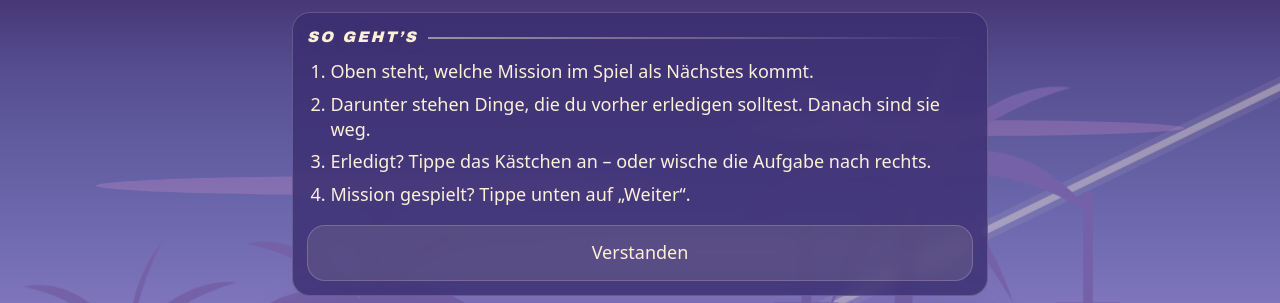
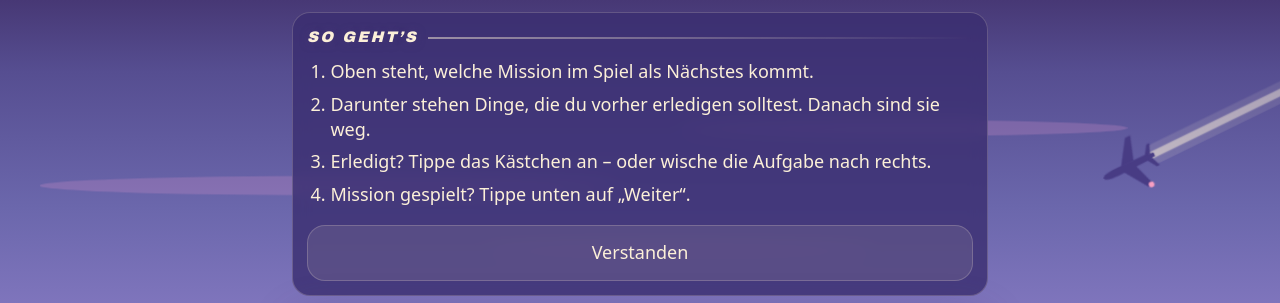
Before and after one commit to GADoubleFToTheL/gta6-checklist, a website with bundled scripts: page index.html in a window 1280 px wide. Shown: the top 303 px of the page. Built offline with nearby package versions, Linux system fonts and the light colour scheme.

Commit message:
style: proper jet with fading contrail, VI app icon
- Background plane redrawn as a top-down jet silhouette with gradient contrail,
  blinking light and a smooth fade-in/fade-out flight; cloud streaks drift slowly
- New app icon: serif Roman numeral VI on the dusk gradient with palms;
  PNGs now rendered from icon.svg via Playwright

Co-Authored-By: Claude Opus 5.5 <noreply@anthropic.com>
Claude-Session: https://claude.ai/code/session_016Z1cSr7km7o82CmCx46Nv7

```diff
--- a/index.html
+++ b/index.html
@@ -14,48 +14,26 @@
 <body>
 <div class="scene sky" aria-hidden="true">
   <svg viewBox="0 0 400 200" preserveAspectRatio="xMidYMin slice">
-    <g fill="#d091ca" opacity=".28">
+    <g class="streak" fill="#d091ca" opacity=".28">
       <ellipse cx="120" cy="58" rx="90" ry="3"/><ellipse cx="300" cy="40" rx="70" ry="2.5"/><ellipse cx="230" cy="78" rx="60" ry="2"/>
     </g>
     <g class="jet">
-      <path d="M262 96 L430 14" stroke="#fcf0d8" stroke-width="2.2" stroke-linecap="round" opacity=".35"/>
-      <path d="M262 96 L430 14" stroke="#fcf0d8" stroke-width="6" stroke-linecap="round" opacity=".08"/>
-      <path d="M249 102 l12-5 l2 1 l-5 3 l6 4 l-2 1 l-7-3 l-4 2 l1 2 l-2 0 l-2-3z" fill="#545484"/>
-    </g>
-  </svg>
-</div>
-<div class="scene ground" aria-hidden="true">
-  <svg viewBox="0 0 400 300" preserveAspectRatio="xMidYMax slice">
-    <defs>
-      <g id="palm">
-        <path d="M47 200 C49 150 43 100 52 40 L56 41 C48 100 54 150 53 200 Z"/>
-        <path d="M54 40 Q78 28 98 52 Q76 38 54 43Z M54 40 Q74 18 92 20 Q72 26 54 42Z M54 40 Q56 18 66 6 Q58 22 55 41Z
-                 M54 40 Q36 18 18 22 Q38 26 53 42Z M54 40 Q28 30 10 56 Q32 38 53 43Z M54 41 Q70 50 78 74 Q66 54 54 44Z
-                 M54 41 Q38 52 32 76 Q42 56 54 44Z"/>
+      <defs>
+        <linearGradient id="trail" x1="0" y1="0" x2="1" y2="0">
+          <stop offset="0" stop-color="#fcf0d8" stop-opacity=".55"/>
+          <stop offset="1" stop-color="#fcf0d8" stop-opacity="0"/>
+        </linearGradient>
+      </defs>
+      <g transform="translate(262 96) rotate(-26)">
+        <rect x="6" y="-1.1" width="260" height="2.2" rx="1.1" fill="url(#trail)"/>
+        <rect x="6" y="-3.2" width="200" height="6.4" rx="3.2" fill="url(#trail)" opacity=".25"/>
+        <g transform="rotate(180)" fill="#483c84">
+          <path d="M9 0 C9-.9 7-1.2 4.5-1.2 L-6-1 L-8.5-.6 V.6 L-6 1 L4.5 1.2 C7 1.2 9 .9 9 0Z"/>
+          <path d="M2.5-1 L-2.5-8.5 H-4.3 L-1.8-1Z M2.5 1 L-2.5 8.5 H-4.3 L-1.8 1Z"/>
+          <path d="M-5.6-.8 L-7.6-3.8 H-8.6 L-7.4-.7Z M-5.6 .8 L-7.6 3.8 H-8.6 L-7.4 .7Z"/>
+          <circle class="blink" cx="-3.6" cy="-8.2" r=".9" fill="#f89fc2"/>
+        </g>
       </g>
-    </defs>
-    <path fill="#b285ca" opacity=".55" d="M0 300 V268 h18 v-8 h14 v6 h20 v-14 h10 v10 h26 v-6 h18 v12 h30 v-18 h8 v-6 h6 v24 h40 v-8 h22 v10 h36 v-16 h12 v14 h30 v-6 h24 v8 h28 v-12 h16 v10 h12 V300 Z"/>
-    <g fill="#9f7ab7" opacity=".8">
-      <use href="#palm" transform="translate(150 196) scale(.5)"/>
-      <use href="#palm" transform="translate(196 206) scale(.42)"/>
-      <use href="#palm" transform="translate(40 190) scale(.55)"/>
-    </g>
-    <g stroke="#7461a8" fill="none" stroke-width="1.2">
-      <path d="M-10 150 Q120 178 252 146"/><path d="M-10 160 Q120 190 252 156"/>
-      <path d="M252 146 Q300 160 340 146 Q380 158 420 146"/><path d="M252 156 Q300 172 340 156 Q380 170 420 156"/>
-      <path d="M252 120 V300 M242 146 H262 M244 156 H260" stroke-width="3"/>
-      <path d="M340 110 V300 M330 146 H350 M332 156 H348" stroke-width="3"/>
-    </g>
-    <g class="birds" fill="#545484">
-      <path d="M118 163 q3-4 6 0 q3-4 6 0 q-3-2-6 1 q-3-3-6-1z"/>
-      <path d="M140 165 q2-3 4 0 q2-3 4 0 q-2-1.5-4 .8 q-2-2.3-4-.8z"/>
-      <path d="M292 158 q2-3 4 0 q2-3 4 0 q-2-1.5-4 .8 q-2-2.3-4-.8z"/>
-    </g>
-    <g fill="#7461a8">
-      <g class="palm-sway"><use href="#palm" transform="translate(218 52) scale(1.25)"/></g>
-      <g class="palm-sway b"><use href="#palm" transform="translate(62 104) scale(.98)"/></g>
-      <g class="palm-sway"><use href="#palm" transform="translate(-10 120) scale(.9)"/></g>
-      <g class="palm-sway b"><use href="#palm" transform="translate(318 150) scale(.75)"/></g>
     </g>
   </svg>
 </div>
--- a/style.css
+++ b/style.css
@@ -208,9 +208,13 @@ svg.qr{width:min(78vw,320px);height:auto;border-radius:12px}
 .scene.ground{bottom:0;height:62vh}
 .scene .palm-sway{transform-box:fill-box;transform-origin:50% 100%;animation:sway 7s ease-in-out infinite}
 .scene .palm-sway.b{animation-duration:9s;animation-delay:-3s}
-.scene .jet{animation:fly 60s linear infinite}
+.scene .jet{animation:fly 48s linear infinite}
+.scene .blink{animation:blink 1.6s steps(1) infinite}
+.scene .streak{animation:drift 70s ease-in-out infinite alternate}
 .scene .birds{animation:birds 5s ease-in-out infinite}
 @keyframes sway{0%,100%{transform:rotate(-1.2deg)}50%{transform:rotate(1.4deg)}}
-@keyframes fly{from{transform:translate(0,0)}to{transform:translate(-180px,70px)}}
+@keyframes fly{0%{transform:translate(140px,-68px);opacity:0}8%{opacity:1}88%{opacity:1}100%{transform:translate(-330px,161px);opacity:0}}
+@keyframes blink{0%{opacity:1}50%{opacity:.15}}
+@keyframes drift{from{transform:translateX(-18px)}to{transform:translateX(18px)}}
 @keyframes birds{0%,100%{transform:translateY(0)}50%{transform:translateY(-2px)}}
 @media (orientation:landscape){.scene.ground{height:min(75vw,100vh)}.scene.sky{height:60vh}}
--- a/sw.js
+++ b/sw.js
@@ -1,4 +1,4 @@
-const CACHE = 'gta6-checklist-v11';
+const CACHE = 'gta6-checklist-v12';
 const SHELL = [
   './', 'index.html', 'style.css', 'app.js', 'logic.js', 'manifest.webmanifest',
   'data/missions.json', 'data/items.json', 'data/chapters.json',
```
Also changed, not shown: icons/make-icons.mjs (+12 -24 lines), icons/icon-192.png, icons/icon-512.png, icons/icon.svg.
